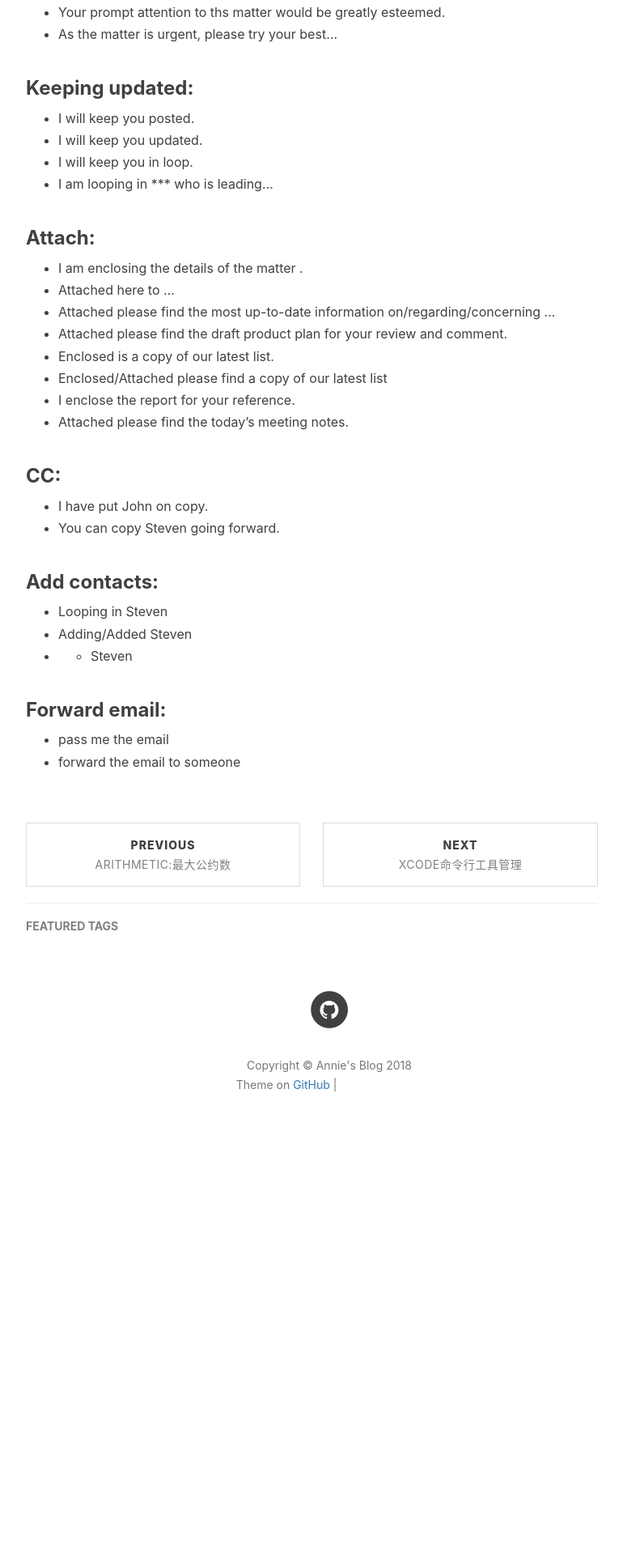
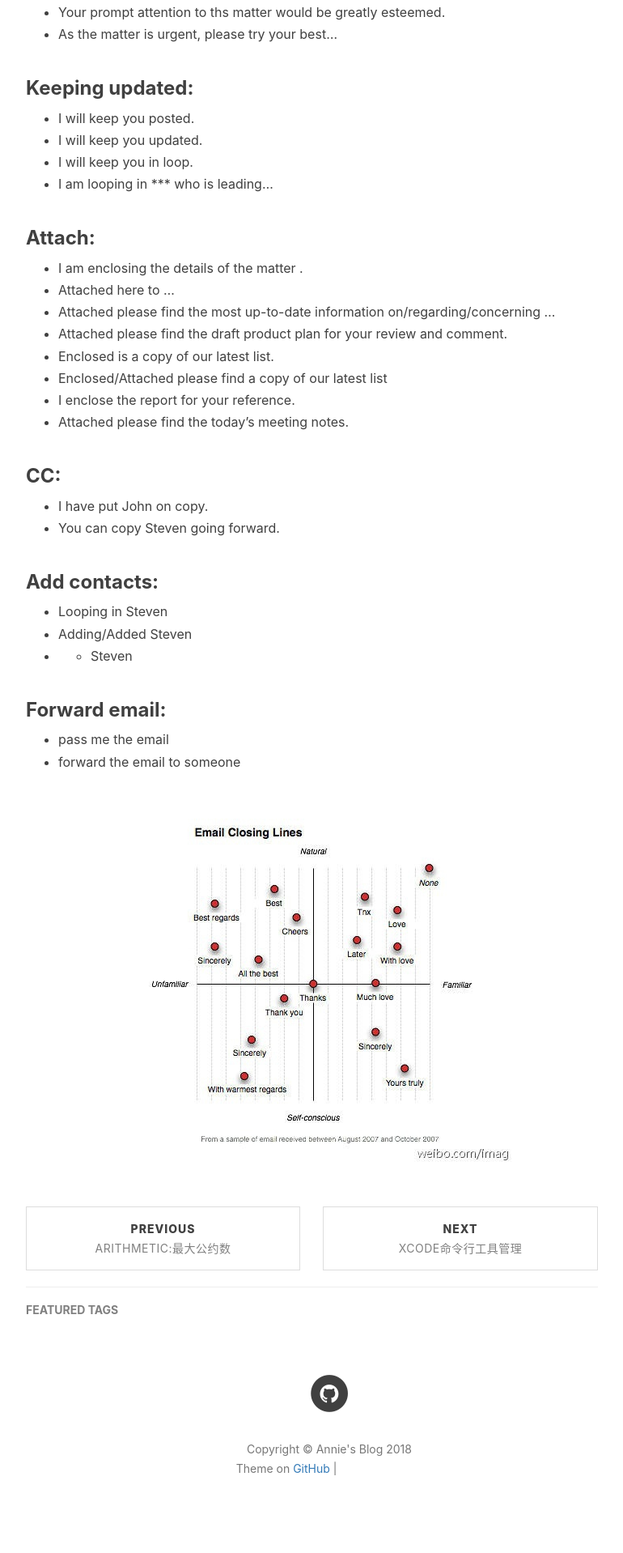
Before and after one commit to dongjx/dongjx.github.io, a Jekyll site: the page built from _posts/2017-09-12-english-email.md, in a window 1280 px wide. Shown: the part 3616-5534 px from the top of the page at 81% size, without its empty margins (233-1003 px from the left). Built offline with Jekyll 4.4.1, drawn with Linux system fonts in a browser that asks for light colours; nearby versions of some CDN libraries; comment, search, counter and statistics services are not loaded; before the commit the page ends 5060 px from its top, so only the background shows below that; grey boxes are pictures that could not be loaded.

Commit message:
Update 2017-09-12-english-email.md

```diff
--- a/_posts/2017-09-12-english-email.md
+++ b/_posts/2017-09-12-english-email.md
@@ -149,3 +149,5 @@ tags:
 ### Forward email:
 * pass me the email
 * forward the email to someone
+
+![img](https://dongjx.github.io/img/posts/english-email.jpg)
```
